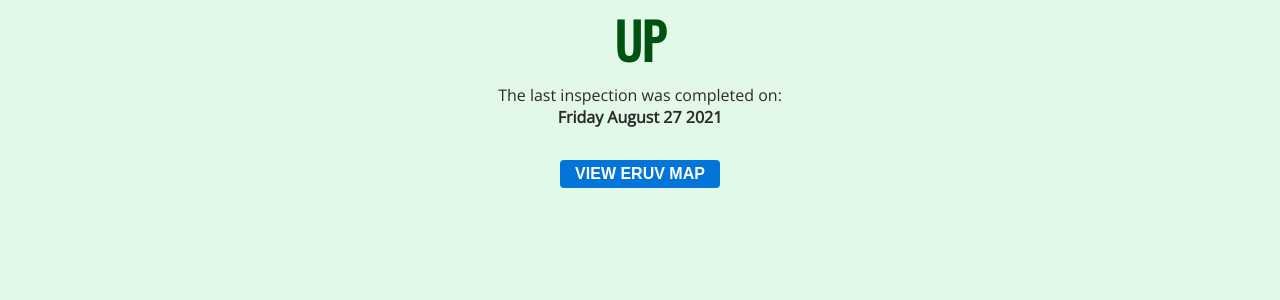
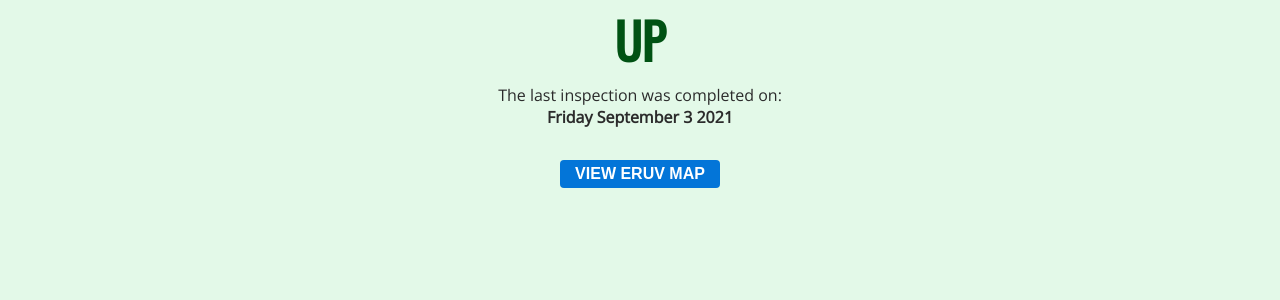
Before and after one commit to MisterGlass/eiruv, a Jekyll site: the page built from docs/index.md, in a window 1280 px wide. Shown: the part 132-432 px from the top of the page. Built offline with Jekyll 4.4.1, drawn with Linux system fonts in a browser that asks for light colours; our own code applies the rules of GitHub Pages for plain Markdown files.

Commit message:
Update eruv_status.yml

```diff
--- a/docs/_data/eruv_status.yml
+++ b/docs/_data/eruv_status.yml
@@ -1,3 +1,3 @@
 status: "Up"
-date: "Friday August 27 2021"
+date: "Friday September 3 2021"
 details: ""
```
